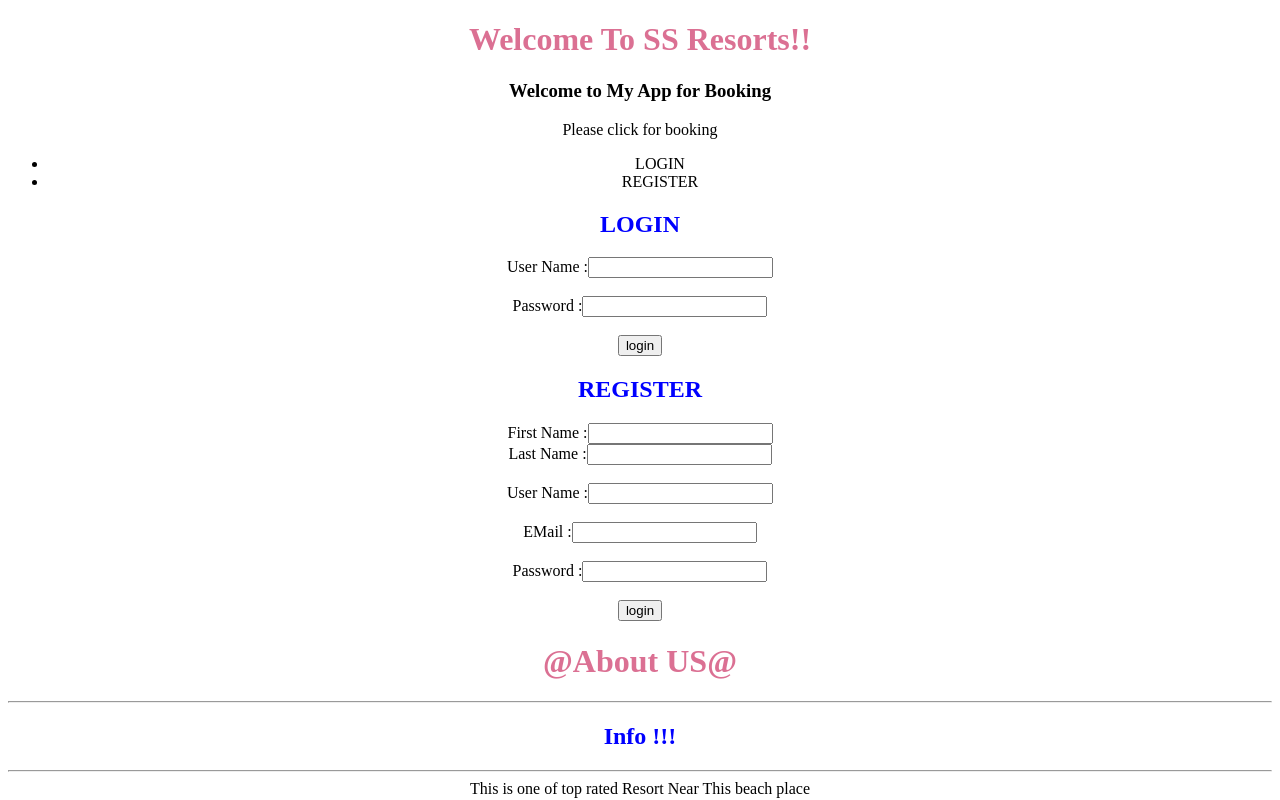
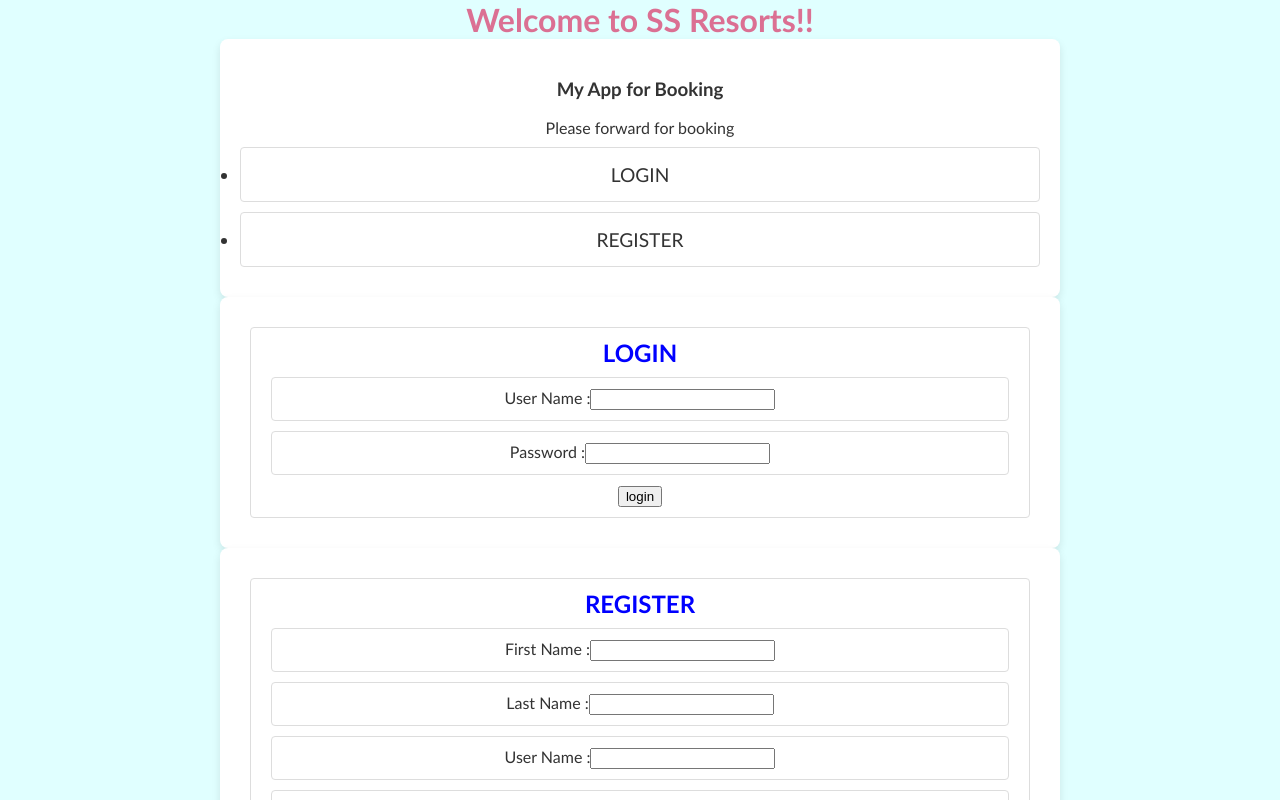
Before and after one commit to Sheelasv99/UI-SSV, a React (Create React App) app in the folder client/: page / in a window 1280 px wide. Shown: the top 800 px of the page. Built offline with nearby package versions, Linux system fonts and the light colour scheme.

Commit message:
updt files

```diff
--- a/client/src/App.css
+++ b/client/src/App.css
@@ -6,10 +6,60 @@ h1{
   text-shadow: 0cqh;
   text-decoration: double;
 }
+body, h1, h2, p, ul, li{
+  margin:0;
+  padding :0;
+  font-family: 'Trebuchet MS', 'Lucida Sans Unicode', 'Lucida Grande', 'Lucida Sans', Arial, sans-serif;
+}
+body{
+  background-color:lightcyan;
+  color: #333;
+}
 .App {
   text-align: center;
 }
-
+ul{
+  list-style-type: disc;
+  padding: 0;
+}
+li{
+  background-color:white;
+  border:1px solid #ddd;
+  border-radius: 4px;
+  margin:10px 0;
+  padding:15px;
+  font-size: 1.2em;
+  transition: background-color 0.3s ease;
+}
+hr{
+  border: 0;
+  height: 1px;
+  background-color: #ddd;
+  margin: 20px 0;
+}
+.container{
+  max-width:800px;
+  margin: 0 auto;
+  padding:20px;
+  background-color: #fff;
+  border-radius: 8px;
+  box-shadow: 0 4px 8px rgba(0,0,0,0.1);
+}
+.row{
+  display:flex;
+  flex-wrap: wrap;
+  margin: -10px;
+}
+.col{
+  flex:1;
+  padding:10px;
+  margin:10px;
+  background-color: #fff;
+  border:1px solid #ddd;
+  border-radius:4px;
+  text-align:center;
+  transition: box-shadow 0.3s ease;
+}
 .App-logo {
   height: 40vmin;
   pointer-events: none;
--- a/client/src/App.js
+++ b/client/src/App.js
@@ -7,10 +7,7 @@ import Login from './components/Login';
 import Register from './components/Register';
 
 const bookings = [
-  {
-    id: 1234,
-    roomtype: "TQNN"
-  },
+
   {
     id: 4567,
     roomtype: "KNGN"
@@ -24,7 +21,7 @@ const bookings = [
 function App() {
   return (
     <div className="App">
-      <h1>Welcome To SS Resorts!!</h1>
+      <h1> Welcome to SS Resorts!!</h1>
       <Homepage/>
       <Login/>
       <Register/>
--- a/client/src/components/About.js
+++ b/client/src/components/About.js
@@ -1,10 +1,10 @@
 const About =() =>{
    return(
      <div>
-        <h1 className="text-center">@About US@</h1>
+        <h1 className="text-center">About US</h1>
         <div className="container">
            <hr/>
-           <h2>Info !!!</h2>
+           <h2>Info...</h2>
            <hr/>
            <div className="row">
               <div className="col">
--- a/client/src/components/Bookings.js
+++ b/client/src/components/Bookings.js
@@ -4,7 +4,7 @@ const user={
 const Booking = (props) => {
   return (
     <div>
-      <h2>{user.username}'s favourite room ttype</h2>
+      <h2>{user.username}'s favourite Room Type</h2>
       <ul>
         {props.bookings.map((booking) => (
           <li key={booking.id}>{booking.roomtype}</li>
--- a/client/src/components/Homepage.js
+++ b/client/src/components/Homepage.js
@@ -1,8 +1,8 @@
 const Homepage =() =>{
     return(
         <div className="container">
-            <h3>Welcome to My App for Booking</h3>
-            <p>Please click for booking</p>
+            <h3> My App for Booking</h3>
+            <p>Please forward for booking</p>
             <ul>
                 <li>LOGIN</li>
                 <li>REGISTER</li>
--- a/client/src/components/Login.js
+++ b/client/src/components/Login.js
@@ -9,12 +9,12 @@ const Login =() =>{
                     <label htmlFor="username" >User Name :</label>
                     <input type="text" id="username" name="username" required/>
 
-                </div><br/>
+                </div>
                 <div className="col">
                     <label htmlFor="password" >Password :</label>
                     <input type="password" id="password" name="password" required/>
 
-                </div><br/>
+                </div>
                 <button type="submit">login</button>
             </form>
 
--- a/client/src/components/Register.js
+++ b/client/src/components/Register.js
@@ -13,24 +13,24 @@ const Register =() =>{
                     <label htmlFor="lastname" >Last Name :</label>
                     <input type="text" id="lastname" name="lastname" required/>
 
-                </div><br/>
+                </div>
                 <div className="col">
                     <label htmlFor="username" >User Name :</label>
                     <input type="text" id="username" name="username" required/>
 
 
-                </div><br/>
+                </div>
                 <div className="col">
                     <label htmlFor="email" >EMail :</label>
                     <input type="text" id="email" name="email" required/>
 
-                </div><br/>
+                </div>
 
                 <div className="col">
                     <label htmlFor="password" >Password :</label>
                     <input type="password" id="password" name="password" required/>
 
-                </div><br/>
+                </div>
                 <button type="submit">login</button>
             </form>
 
```
